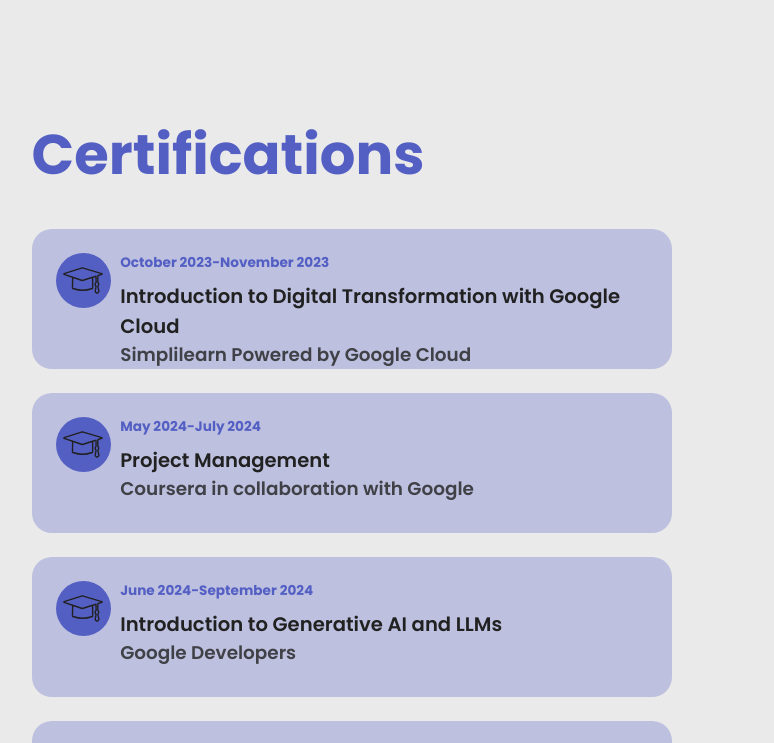
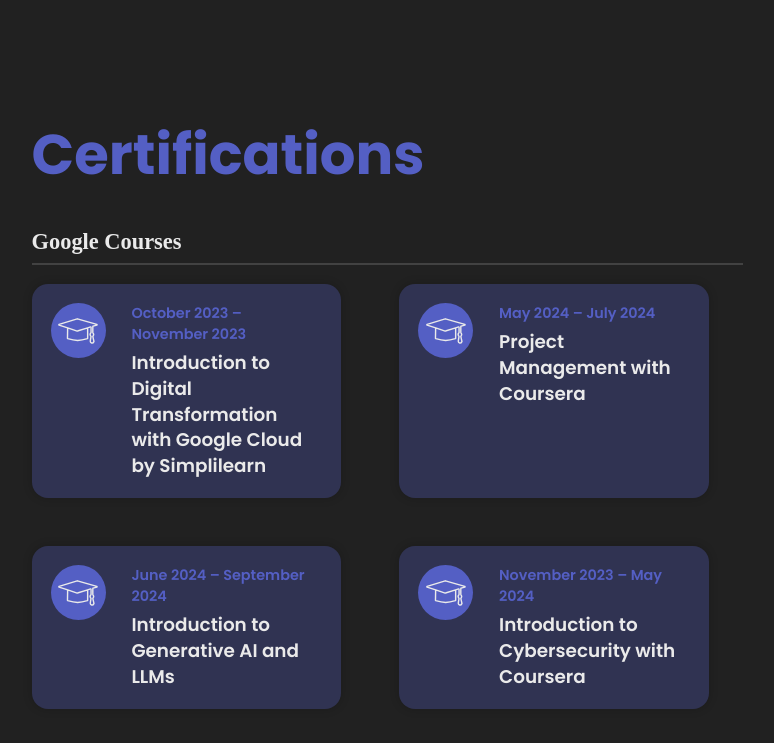
Before and after one commit to GTR-R34-Skyline/portfolio, a React (Create React App) app: page / in a window 1280 px wide. Shown: the part 2000-2743 px from the top of the page, without its empty margins (90-864 px from the left). Built offline with nearby package versions, Linux system fonts and the light colour scheme; a web font is replaced by a local one.

Commit message:
3rd Commit

```diff
--- a/src/components/Education/Education.css
+++ b/src/components/Education/Education.css
@@ -176,3 +176,78 @@
 @media only screen and (device-width: 768px) {
 
 }
+.edu-group {
+    margin-bottom: 4rem;
+    width: 100%;
+}
+
+.edu-group h3 {
+    font-size: 1.4rem;
+    margin-bottom: 1.2rem;
+    padding-bottom: 0.5rem;
+    border-bottom: 2px solid rgba(255, 255, 255, 0.15);
+    font-weight: 600;
+}
+
+.edu-group-list {
+    display: grid;
+    grid-template-columns: repeat(auto-fill, minmax(300px, 1fr));
+    gap: 1.5rem;
+}
+
+.education-card {
+    display: flex;
+    align-items: flex-start;
+    background-color: rgba(255, 255, 255, 0.05);
+    border-radius: 16px;
+    padding: 1.2rem;
+    height: auto;
+    transition: transform 0.3s ease;
+    box-shadow: 0 0 10px rgba(0,0,0,0.2);
+}
+
+.educard-img {
+    border-radius: 50%;
+    width: 55px;
+    height: 55px;
+    display: flex;
+    align-items: center;
+    justify-content: center;
+    margin-right: 1rem;
+    flex-shrink: 0;
+}
+
+.education-details h6 {
+    font-size: 0.9rem;
+    font-weight: 600;
+    margin-bottom: 0.3rem;
+}
+
+.education-details h4 {
+    font-size: 1.15rem;
+    font-weight: 600;
+    line-height: 1.4;
+}
+
+.education-details h5 {
+    font-size: 1rem;
+    font-weight: 500;
+    opacity: 0.8;
+}
+
+@media screen and (max-width: 768px) {
+    .education-description > h1 {
+        font-size: 2.4rem;
+    }
+    .edu-group h3 {
+        font-size: 1.2rem;
+    }
+    .education-card {
+        flex-direction: column;
+        align-items: center;
+        text-align: center;
+    }
+    .educard-img {
+        margin-bottom: 0.5rem;
+    }
+}
--- a/src/components/Education/Education.js
+++ b/src/components/Education/Education.js
@@ -1,38 +1,51 @@
 import React, { useContext } from 'react';
-
 import { ThemeContext } from '../../contexts/ThemeContext';
 
 import './Education.css'
 import EducationCard from './EducationCard';
 
-import { educationData } from '../../data/educationData'
+import { educationData } from '../../data/educationData';
 
 function Education() {
+    const { theme } = useContext(ThemeContext);
 
-    const { theme } = useContext(ThemeContext);
+    // Group by institution
+    const groupedCerts = educationData.reduce((acc, cert) => {
+        if (!acc[cert.institution]) acc[cert.institution] = [];
+        acc[cert.institution].push(cert);
+        return acc;
+    }, {});
+
     return (
-        <div className="education" id="education" style={{backgroundColor: theme.secondary}}>
-
+        <div className="education" id="education" style={{ backgroundColor: theme.secondary }}>
             <div className="education-body">
                 <div className="education-description">
-                <h1 style={{color:theme.primary}}>Certifications</h1>
-                    {educationData.map(edu => (
+                    <h1 style={{ color: theme.primary }}>Certifications</h1>
+
+                    {Object.entries(groupedCerts).map(([institution, certs]) => (
+                        <div key={institution} className="edu-group">
+                            <h3 style={{ color: theme.tertiary }}>{institution}</h3>
+                            <div className="edu-group-list">
+                                {certs.map((edu) => (
                                     <EducationCard
                                         key={edu.id}
                                         id={edu.id}
-                            institution={edu.institution}
                                         course={edu.course}
                                         startYear={edu.startYear}
                                         endYear={edu.endYear}
                                     />
+
+                                ))}
+                            </div>
+                        </div>
                     ))}
                 </div>
                 <div className="education-image">
-                    <img src={theme.eduimg} alt=""/>
+                    <img src={theme.eduimg} alt="" />
                 </div>
             </div>
         </div>
-    )
+    );
 }
 
-export default Education
+export default Education;
--- a/src/components/Education/EducationCard.js
+++ b/src/components/Education/EducationCard.js
@@ -2,37 +2,37 @@
 import { makeStyles } from '@material-ui/core/styles';
 import { ThemeContext } from '../../contexts/ThemeContext';
 
-import eduImgWhite from '../../assets/svg/education/eduImgWhite.svg'
-import eduImgBlack from '../../assets/svg/education/eduImgBlack.svg'
-import './Education.css'
+import eduImgWhite from '../../assets/svg/education/eduImgWhite.svg';
+import eduImgBlack from '../../assets/svg/education/eduImgBlack.svg';
+import './Education.css';
 
-function EducationCard({ id, institution, course, startYear, endYear }) {
-
+function EducationCard({ id, course, startYear, endYear }) {
     const { theme } = useContext(ThemeContext);
 
-    const useStyles = makeStyles((t) => ({
-        educationCard : {
-            backgroundColor:theme.primary30,
-            "&:hover": {
-                backgroundColor:theme.primary50,
+    const useStyles = makeStyles(() => ({
+        educationCard: {
+            backgroundColor: theme.primary30,
+            '&:hover': {
+                backgroundColor: theme.primary50,
+                transform: 'scale(1.03)',
             },
+            transition: 'all 0.3s ease-in-out',
         },
     }));
 
     const classes = useStyles();
 
     return (
-            <div key={id} className={`education-card ${classes.educationCard}`} >
-                <div className="educard-img" style={{backgroundColor: theme.primary}}>
-                    <img src={theme.type === 'light' ? eduImgBlack : eduImgWhite} alt="" />
-                </div>
-                <div className="education-details">
-                    <h6 style={{color: theme.primary}}>{startYear}-{endYear}</h6>
-                    <h4 style={{color: theme.tertiary}}>{course}</h4>
-                    <h5 style={{color: theme.tertiary80}}>{institution}</h5>
-                </div>
+        <div key={id} className={`education-card ${classes.educationCard}`}>
+            <div className="educard-img" style={{ backgroundColor: theme.primary }}>
+                <img src={theme.type === 'light' ? eduImgBlack : eduImgWhite} alt="certification badge" />
             </div>
-    )
+            <div className="education-details">
+                <h6 style={{ color: theme.primary }}>{startYear} – {endYear}</h6>
+                <h4 style={{ color: theme.tertiary }}>{course}</h4>
+            </div>
+        </div>
+    );
 }
 
-export default EducationCard
+export default EducationCard;
--- a/src/data/achievementData.js
+++ b/src/data/achievementData.js
@@ -1,6 +1,6 @@
 import img1 from '../assets/png/img1.jpg';
 import img2 from '../assets/png/img2.jpg';
-import img3 from '../assets/png/image-2.png';
+import img3 from '../assets/png/img3.jpg';
 import img4 from '../assets/png/img4.jpg';
 import img5 from '../assets/png/img5.jpg';
 import img6 from '../assets/png/img6.jpg';
@@ -15,7 +15,7 @@
             details: '1st Place in Domain | Event conducted by C2C at SVCE',
             date: 'Dec 29, 2024',
             field: 'Event Participation',
-            image: img1
+            image: img2
         },
         {
             id: 2,
@@ -23,7 +23,7 @@
             details: '1st Place | Organized by IEEE Student Branch, SVCE',
             date: 'Oct 17, 2024',
             field: 'Entrepreneurship',
-            image: img2
+            image: img1
         },
         {
             id: 3,
--- a/src/data/educationData.js
+++ b/src/data/educationData.js
@@ -1,36 +1,36 @@
 export const educationData = [
     {
         id: 1,
-        institution: 'Simplilearn Powered by Google Cloud',
-        course: 'Introduction to Digital Transformation with Google Cloud',
+        institution: 'Google Courses',
+        course: 'Introduction to Digital Transformation with Google Cloud by Simplilearn',
         startYear: 'October 2023',
         endYear: 'November 2023'
     },
     {
         id: 2,
-        institution: 'Coursera in collaboration with Google',
-        course: 'Project Management',
+        institution: 'Google Courses',
+        course: 'Project Management with Coursera',
         startYear: 'May 2024',
         endYear: 'July 2024'
     },
     {
         id: 3,
-        institution: 'Google Developers',
+        institution: 'Google Courses',
         course: 'Introduction to Generative AI and LLMs',
         startYear: 'June 2024',
         endYear: 'September 2024'
     },
     {
         id: 4,
-        institution: 'Coursera in collaboration with Google',
-        course: 'Introduction to Cybersecurity',
+        institution: 'Google Courses',
+        course: 'Introduction to Cybersecurity with Coursera',
         startYear: 'November 2023',
         endYear: 'May 2024'
     },
     {
         id: 5,
-        institution: 'Coursera + Google',
-        course: 'Google AI Essentials',
+        institution: 'Google Courses',
+        course: 'Google AI Essentials with Coursera',
         startYear: 'June 2024',
         endYear: 'July 2024'
     },
@@ -62,6 +62,20 @@
         startYear: 'August 2023',
         endYear: 'August 2023'
     },
+        {
+        id: 16,
+        institution: 'HackerRank',
+        course: 'Software Engineering Internship Preparation',
+        startYear: 'January 2025',
+        endYear: 'February 2025'
+    },
+        {
+        id: 17,
+        institution: 'HackerRank',
+        course: 'Python Programming Fundamentals GOLD',
+        startYear: 'September 2023',
+        endYear: 'January 2024'
+    },
     {
         id: 10,
         institution: 'Infosys Springboard',
@@ -71,15 +85,15 @@
     },
     {
         id: 11,
-        institution: 'NIELIT',
-        course: 'Data Science and Machine Learning',
+        institution: 'External Courses',
+        course: 'Data Science and Machine Learning with NIELIT',
         startYear: 'August 2023',
         endYear: 'September 2023'
     },
     {
         id: 12,
-        institution: 'NPTEL',
-        course: 'Blockchain and its application',
+        institution: 'External Courses',
+        course: 'Blockchain and its application with NPTEL',
         startYear: 'January 2025',
         endYear: 'April 2025'
     },
--- a/src/data/experienceData.js
+++ b/src/data/experienceData.js
@@ -1,10 +1,11 @@
 export const experienceData = [
     {
         id: 1,
-        company: 'Globex Corporation',
+        company: 'Graas.ai',
         jobtitle: 'Frontend Developer',
-        startYear: '2018',
-        endYear: '2019'
+        startYear: 'Jan 2025',
+        endYear: 'Feb 2025',
+        desc: 'Worked on the frontend development of the Graas.ai platform, focusing on enhancing user experience and interface design.'
     },
 
 ]
--- a/src/data/themeData.js
+++ b/src/data/themeData.js
@@ -5,7 +5,7 @@
 
 
 export const themeData = {
-    theme: blueThemeLight
+    theme: blueThemeDark
 }
 
 
--- a/src/pages/Main/Main.js
+++ b/src/pages/Main/Main.js
@@ -8,7 +8,7 @@
     return (
         <div>
             <Helmet>
-                <title>{headerData.name} - Porfolio</title>
+                <title>{headerData.name} - Portfolio</title>
             </Helmet>
 
             <Navbar />
```
Also changed, not shown: 1 other file (tests, documents, lock files or other folders). Lines whose indentation alone changed are shown as unchanged.
